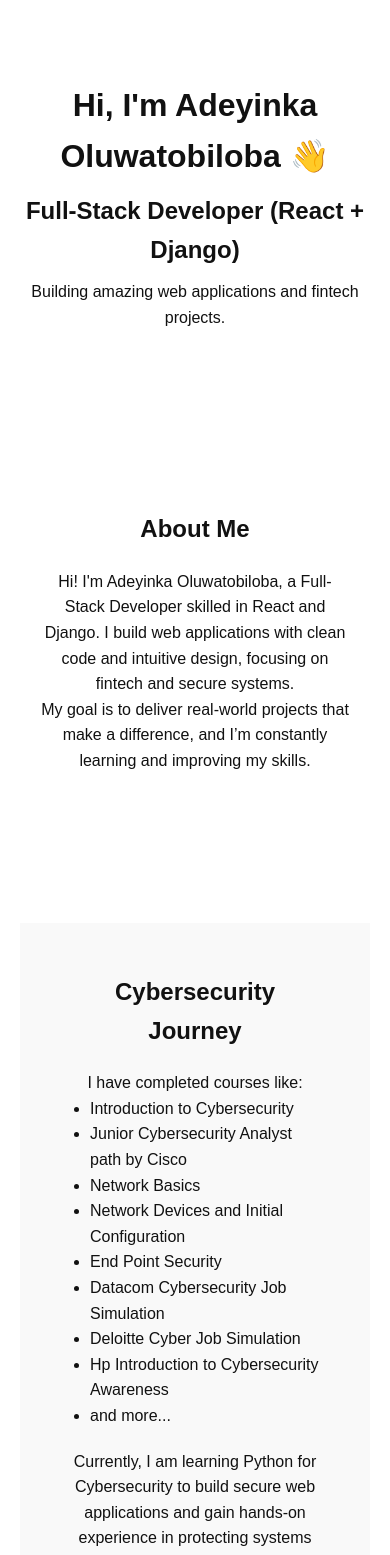
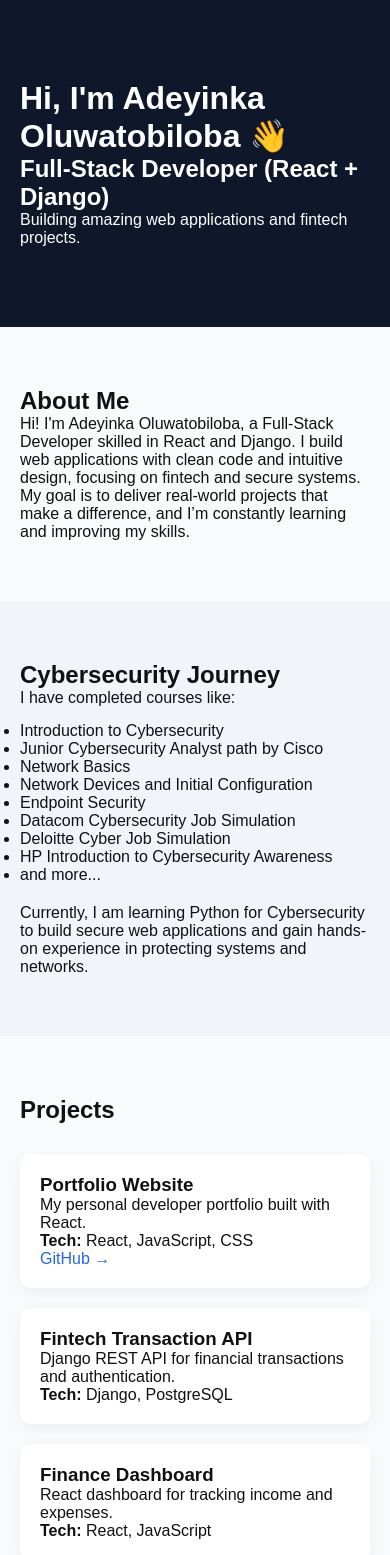
Before and after one commit to Tobiscus100/portfolio-website, a React (Create React App) app: page / in a window 390 px wide. Shown: the top 1555 px of the page. Built offline with nearby package versions, Linux system fonts and the light colour scheme.

Commit message:
Refactor portfolio UI to responsive design

```diff
--- a/src/App.css
+++ b/src/App.css
@@ -1,39 +1,75 @@
-/* Reset */
 * {
   margin: 0;
   padding: 0;
   box-sizing: border-box;
 }
 
-/* Global styles */
 body {
   font-family: Arial, sans-serif;
-  background-color: #ffffff;
+  background: #f8fafc;
   color: #111;
-  line-height: 1.6;
 }
 
-/* App container */
-.App {
-  text-align: center;
+/* Hero */
+.hero {
+  background: #0f172a;
+  color: white;
+  padding: 80px 20px;
 }
 
-/* Headings */
-h1, h2, h3 {
-  margin-bottom: 10px;
+/* Sections */
+section {
+  padding: 60px 20px;
+}
+
+.alt {
+  background: #f1f5f9;
+}
+
+/* Container */
+.container {
+  max-width: 1000px;
+  margin: 0 auto;
+}
+
+/* Grid */
+.grid {
+  display: grid;
+  grid-template-columns: repeat(auto-fit, minmax(250px, 1fr));
+  gap: 20px;
+  margin-top: 30px;
+}
+
+/* Cards */
+.card {
+  background: white;
+  padding: 20px;
+  border-radius: 10px;
+  text-align: left;
+  box-shadow: 0 5px 15px rgba(0,0,0,0.05);
+  transition: 0.3s;
+}
+
+.card:hover {
+  transform: translateY(-5px);
+}
+
+/* Lists */
+.list {
+  text-align: left;
+  margin-top: 15px;
+}
+
+.mt {
+  margin-top: 20px;
 }
 
 /* Links */
 a {
-  color: #007bff;
+  color: #2563eb;
   text-decoration: none;
 }
 
 a:hover {
   text-decoration: underline;
 }
-
-/* Section spacing consistency (optional helper) */
-section {
-  padding: 50px 20px;
-}
--- a/src/App.jsx
+++ b/src/App.jsx
@@ -8,33 +8,33 @@ import Skills from './components/Skills';
 function App() {
   return (
     <div className="App">
-      <div style={{ padding: '80px 20px'}}>
+
+      <header className="hero">
         <h1>Hi, I'm Adeyinka Oluwatobiloba 👋</h1>
         <h2>Full-Stack Developer (React + Django)</h2>
         <p>Building amazing web applications and fintech projects.</p>
-    </div>
+      </header>
 
-    <section style={{ padding: '50px 20px' }}>
+      <main>
+        <section>
           <About />
         </section>
 
-<section style={{ padding: '50px 20px' }}>
+        <section className="alt">
           <Cybersecurity />
         </section>
 
-<section style={{ padding: '50px 20px' }}>
+        <section>
           <Projects />
         </section>
 
-<section style={{ padding: '50px 20px' }}>
+        <section className="alt">
           <Skills />
         </section>
+      </main>
+
     </div>
-
-
   );
-
-
 }
 
 export default App;
--- a/src/components/About.jsx
+++ b/src/components/About.jsx
@@ -1,9 +1,9 @@
 import React from 'react';
 
 function About() {
-    return (
-         <section style={{ maxWidth: '800px', margin: '0 auto', textAlign: 'center' }}>
-      <h2 style={{ marginBottom: '20px' }}>About Me</h2>
+  return (
+    <div className="container">
+      <h2>About Me</h2>
       <p>
         Hi! I'm Adeyinka Oluwatobiloba, a Full-Stack Developer skilled in React and Django.
         I build web applications with clean code and intuitive design, focusing on fintech and secure systems.
@@ -12,8 +12,8 @@ function About() {
         My goal is to deliver real-world projects that make a difference,
         and I’m constantly learning and improving my skills.
       </p>
-    </section>
-    );
+    </div>
+  );
 }
 
 export default About;
--- a/src/components/Cybersecurity.jsx
+++ b/src/components/Cybersecurity.jsx
@@ -2,22 +2,28 @@ import React from 'react';
 
 function Cybersecurity() {
   return (
-        <section style={{ padding: '50px', maxWidth: '800px', margin: '0 auto', textAlign: 'center', backgroundColor: '#f9f9f9' }}>
-            <h2 style={{ marginBottom: '20px' }}>Cybersecurity Journey</h2>
-            <p>I have completed courses like: </p>
-            <ul style={{listStyleType: 'disc', paddingLeft: '20px', textAlign: 'left', display: 'inline-block', }}>
+    <div className="container">
+      <h2>Cybersecurity Journey</h2>
+
+      <p>I have completed courses like:</p>
+
+      <ul className="list">
         <li>Introduction to Cybersecurity</li>
         <li>Junior Cybersecurity Analyst path by Cisco</li>
         <li>Network Basics</li>
         <li>Network Devices and Initial Configuration</li>
-                <li>End Point Security</li>
+        <li>Endpoint Security</li>
         <li>Datacom Cybersecurity Job Simulation</li>
         <li>Deloitte Cyber Job Simulation</li>
-                <li>Hp Introduction to Cybersecurity Awareness</li>
+        <li>HP Introduction to Cybersecurity Awareness</li>
         <li>and more...</li>
       </ul>
-            <p style={{marginTop: '20px' }}>Currently, I am learning Python for Cybersecurity to build secure web applications and gain hands-on experience in protecting systems and networks.</p>
-        </section>
+
+      <p className="mt">
+        Currently, I am learning Python for Cybersecurity to build secure web applications
+        and gain hands-on experience in protecting systems and networks.
+      </p>
+    </div>
   );
 }
 
--- a/src/components/Projects.jsx
+++ b/src/components/Projects.jsx
@@ -2,28 +2,32 @@ import React from 'react';
 
 function Projects() {
   return (
-        <section style={{ padding: '50px', maxWidth:'1000px', margin: '0 auto', textAlign: 'center'}}>
+    <div className="container">
       <h2>Projects</h2>
-            <div style={{ display: 'flex', flexWrap: 'wrap', justifyContent: 'center', gap: '30px', marginTop: '30px' }}>
-                {/* Example project cards */}
-                <div style={{ border: '1px solid #ddd', borderRadius: '10px', padding: '20px', width: '300px', textAlign: 'left' }}>
+
+      <div className="grid">
+        <div className="card">
           <h3>Portfolio Website</h3>
-                    <p>My personal developer portfolio built with React to showcase my full-stack and cybersecurity projects.</p>
-                    <p><strong>Tech Stack:</strong> React, JavaScript, CSS</p>
-                    <a href="https://github.com/Tobiscus100/portfolio-website" target="_blank" rel="noreferrer">GitHub</a>
+          <p>My personal developer portfolio built with React.</p>
+          <p><strong>Tech:</strong> React, JavaScript, CSS</p>
+          <a href="https://github.com/Tobiscus100/portfolio-website" target="_blank" rel="noreferrer">
+            GitHub →
+          </a>
         </div>
-                <div style={{ border: '1px solid #ddd', borderRadius: '10px', padding: '20px', width: '300px', textAlign: 'left' }}>
+
+        <div className="card">
           <h3>Fintech Transaction API</h3>
-                    <p> A Django REST API simulating financial transactions including authentication, balance tracking and transactional history.</p>
-                    <p><strong>Tech Stack:</strong> Django, Django REST Framework, PostgreSQL</p>
+          <p>Django REST API for financial transactions and authentication.</p>
+          <p><strong>Tech:</strong> Django, PostgreSQL</p>
         </div>
-                <div style={{ border: '1px solid #ddd', borderRadius: '10px', padding: '20px', width: '300px', textAlign: 'left' }}>
+
+        <div className="card">
           <h3>Finance Dashboard</h3>
-                    <p> A React dashboard for tracking income and expenses with charts and financial analytics.</p>
-                    <p><strong>Tech Stack:</strong> React, JavaScript, CSS</p>
+          <p>React dashboard for tracking income and expenses.</p>
+          <p><strong>Tech:</strong> React, JavaScript</p>
         </div>
       </div>
-        </section>
+    </div>
   );
 }
 
--- a/src/components/Skills.jsx
+++ b/src/components/Skills.jsx
@@ -2,54 +2,40 @@ import React from "react";
 
 function Skills() {
   return (
-    <section
-      style={{
-        padding: "50px",
-        maxWidth: "900px",
-        margin: "0 auto",
-        textAlign: "center",
-      }}
-    >
-      <h2 style={{ marginBottom: "20px" }}>Skills</h2>
-      <div
-        style={{
-          display: "flex",
-          justifyContent: "space-around",
-          marginTop: "30px",
-          flexWrap: "wrap",
-          gap: "30px",
-        }}
-      >
-        {" "}
-        <div>
+    <div className="container">
+      <h2>Skills</h2>
+
+      <div className="grid">
+        <div className="card">
           <h3>Frontend</h3>
-          <ul style={{ listStyleType: "none", padding: 0 }}>
+          <ul>
             <li>HTML</li>
             <li>CSS</li>
             <li>JavaScript</li>
             <li>React</li>
           </ul>
         </div>
-        <div>
+
+        <div className="card">
           <h3>Backend</h3>
-          <ul style={{ listStyleType: "none", padding: 0 }}>
+          <ul>
             <li>Python</li>
             <li>Django</li>
             <li>REST APIs</li>
           </ul>
         </div>
-        <div>
+
+        <div className="card">
           <h3>Cybersecurity</h3>
-          <ul style={{ listStyleType: "none", padding: 0 }}>
+          <ul>
             <li>Network Fundamentals</li>
             <li>Endpoint Security</li>
             <li>Network Defense</li>
             <li>Python for Cybersecurity</li>
-            <li>and more...</li>
           </ul>
         </div>
       </div>
-    </section>
+    </div>
   );
 }
 
```
Lines whose indentation alone changed are shown as unchanged.
